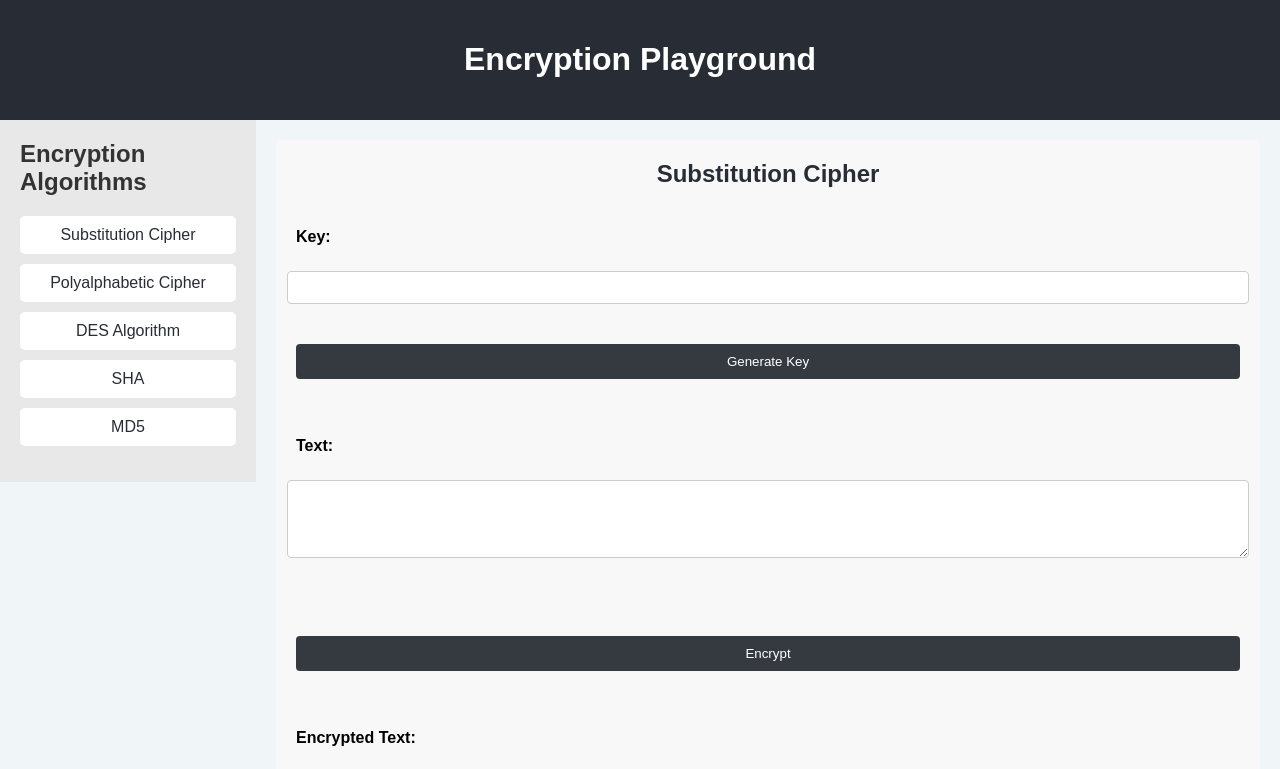
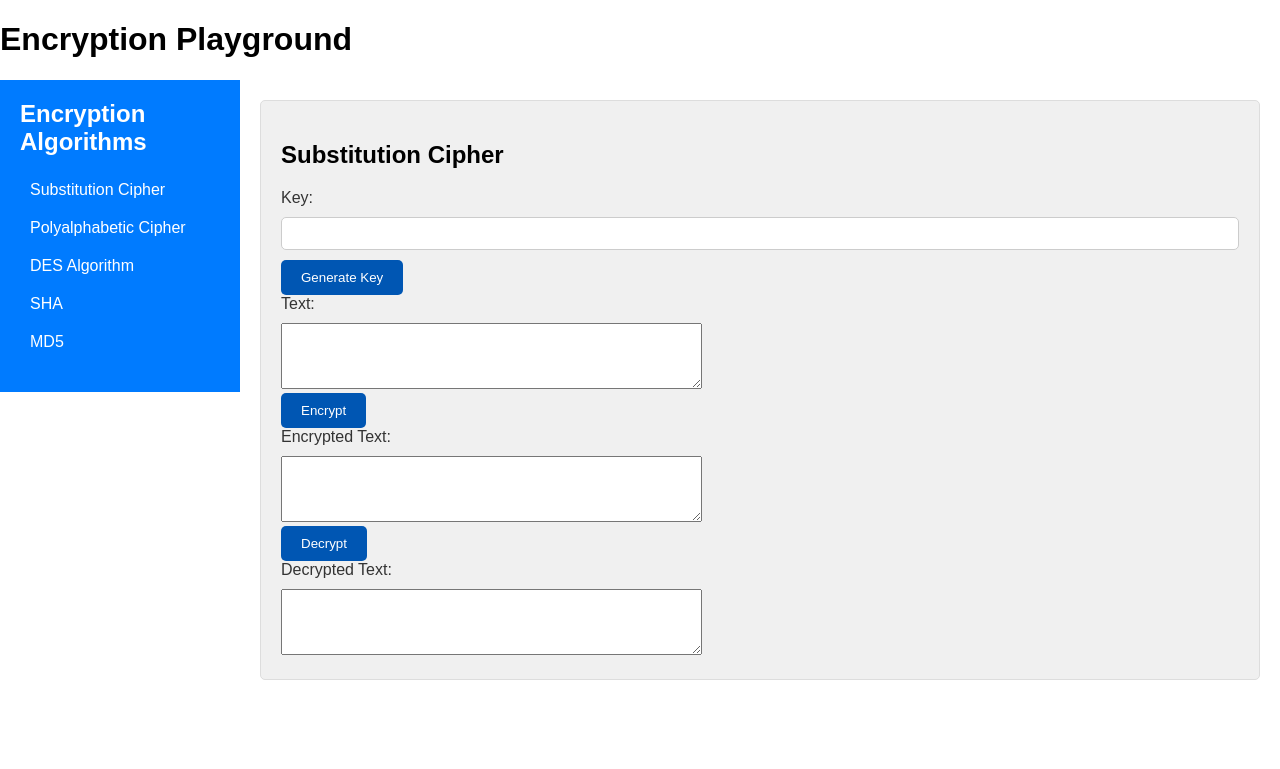
Before and after one commit to karuntec/crypto_algorithms, a plain HTML site: page index.html in a window 1280 px wide. Both pictures are taken after a click on the link "Substitution Cipher". Shown: the top 769 px of the page. Drawn offline with nearby package versions, Linux system fonts and the light colour scheme.

Commit message:
Update style.css

```diff
--- a/style.css
+++ b/style.css
@@ -2,162 +2,97 @@ body {
   font-family: Arial, sans-serif;
   margin: 0;
   padding: 0;
-  background-color: #f0f5f8; /* Softer light background */
-}
-
-header {
-  background-color: #282c34; /* Darker header */
-  color: #fff;
-  padding: 20px;
-  text-align: center;
 }
 
 aside {
-  background-color: #e8e8e8; /* Lighter aside background */
+  background-color: #007bff; /* blue */
+  color: #fff; /* white text */
+  width: 200px;
+  height: 100%;
+  padding: 20px;
   float: left;
-  width: 20%;
-  padding: 20px;
-  box-sizing: border-box;
-  transition: width 0.3s;
 }
 
 aside h2 {
   margin-top: 0;
-  font-size: 1.5rem;
-  color: #333; /* Darker heading text for contrast */
 }
 
-aside ul {
+ul {
   list-style-type: none;
   padding: 0;
 }
 
-aside li {
+ul li {
   margin-bottom: 10px;
 }
 
-aside li a {
+ul li a {
+  text-decoration: none;
+  color: #fff; /* white text */
   display: block;
-  padding: 10px;
-  background-color: #fff; /* White link background */
-  color: #282c34;  /* Match header color for links */
-  text-decoration: none;
+  padding: 5px 10px;
   border-radius: 5px;
-  transition: background-color 0.3s;
+  transition: background-color 0.3s ease;
 }
 
-aside li a:hover {
-  background-color: #e0e0e0; /* Subtle hover effect */
+ul li a:hover {
+  background-color: #0056b3; /* darker blue on hover */
 }
 
 main {
-  float: left;
-  width: 80%;
   padding: 20px;
-  box-sizing: border-box;
-  transition: width 0.3s;
+  overflow: hidden;
 }
 
-#result {
-  margin-top: 20px;
+#encryptionForm {
+  margin-bottom: 20px;
+  background-color: #f0f0f0; /* Light gray background */
   padding: 20px;
-  background-color: #fff;
   border-radius: 5px;
-  box-shadow: 0 0 10px rgba(0, 0, 0, 0.1);
-}
-
-/* Media query for responsiveness */
-@media screen and (max-width: 768px) {
-  aside,
-  main {
-    width: 100%;
-  }
-}
-
-/* Form Styles */
-#encryptionForm {
-  padding: 20px;
-  gap: 20px;
-  background-color: #f8f8f8; /* Subtle background for form */
-  border-radius: 5px;
-}
-
-#encryptionForm h2 {
-  margin-top: 0;
-  color: #282c34; /* Same blue from header */
+  border: 1px solid #ddd; /* Light gray border */
 }
 
 #encryptionForm label {
   display: block;
-  margin-bottom: 5px;
-  font-weight: bold;
+  margin-bottom: 10px;
+  color: #333; /* Dark text color */
 }
 
 #encryptionForm input[type="text"],
-#encryptionForm textarea {
-  width: calc(100% - 120px);
+#encryptionForm select {
+  width: 100%;
   padding: 8px;
+  border-radius: 5px;
+  border: 1px solid #ccc; /* Light gray border */
+  box-sizing: border-box;
   margin-bottom: 10px;
-  border: 1px solid #ccc;
-  border-radius: 4px;
 }
 
 #encryptionForm button {
+  background-color: #0056b3; /* Blue button */
+  color: #fff; /* White text color */
+  border: none;
   padding: 10px 20px;
-  background-color: #343a40; /* Darker button color */
-  color: white;
-  border: none;
-  border-radius: 4px;
+  border-radius: 5px;
   cursor: pointer;
-  margin-top: 10px;
+  transition: background-color 0.3s ease;
 }
 
 #encryptionForm button:hover {
-  background-color: #23272b; /* Darker on hover */
+  background-color: #ffd966;
+  color: black;
 }
 
-/* ... textarea and readonly styles remain the same */
-/* ... (Your existing CSS styles) ... */
+/* #result {
+  border: 1px solid #ffa500;
+  background-color: #ffd966;
+  padding: 10px;
+  border-radius: 5px;
+} */
 
-/* General Container Padding */
-header, aside, main, #encryptionForm, #result {
-  box-sizing: border-box; /* Include padding within the element's width */
+@media (max-width: 768px) {
+  aside {
+      width: 100%;
+      float: none;
+  }
 }
-
-/* Alignment */
-header h1 {
-  text-align: center; /* Center the header text */
-}
-
-aside ul {
-  text-align: center;  /* Center list items within the navigation */
-}
-
-#result {
-  text-align: center; /* Center the content within the result area */
-}
-
-/* Form Alignment and Padding */
-#encryptionForm {
-  padding: 20px;
-  display: flex; /* Use flexbox for flexible arrangement  */
-  flex-direction: column; /* Align items vertically */
-  align-items: center;  /* Center items horizontally */
-  gap: 20px;
-}
-
-#encryptionForm label {
-  display: block;
-  margin-bottom: 5px;
-  font-weight: bold;
-  width: 100%; /* Label takes full width */
-  text-align: left; /* Align label text left */
-}
-
-#encryptionForm input[type="text"],
-#encryptionForm textarea,
-#encryptionForm button {
-  width: 100%; /* Form elements take full width */
-}
-
-/* ... (Rest of your CSS) ... */
```
